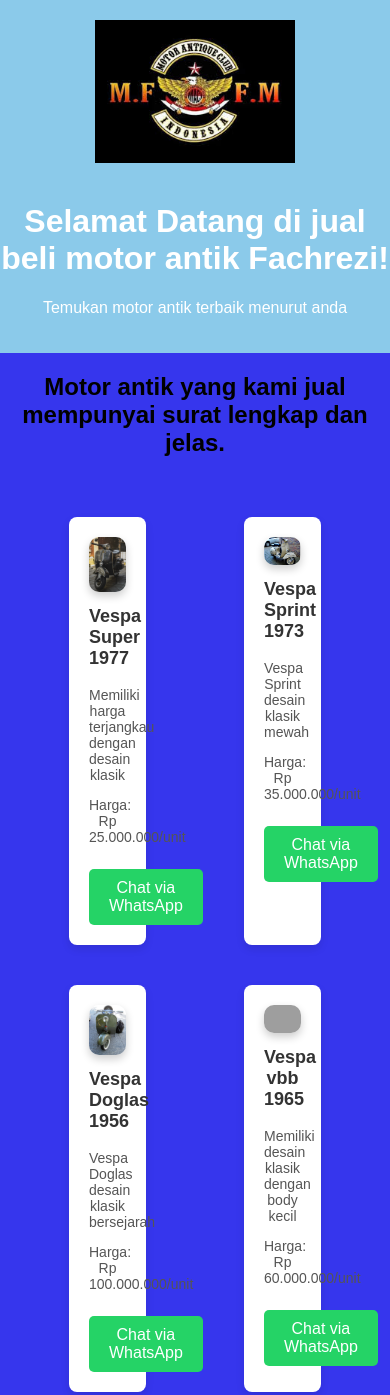
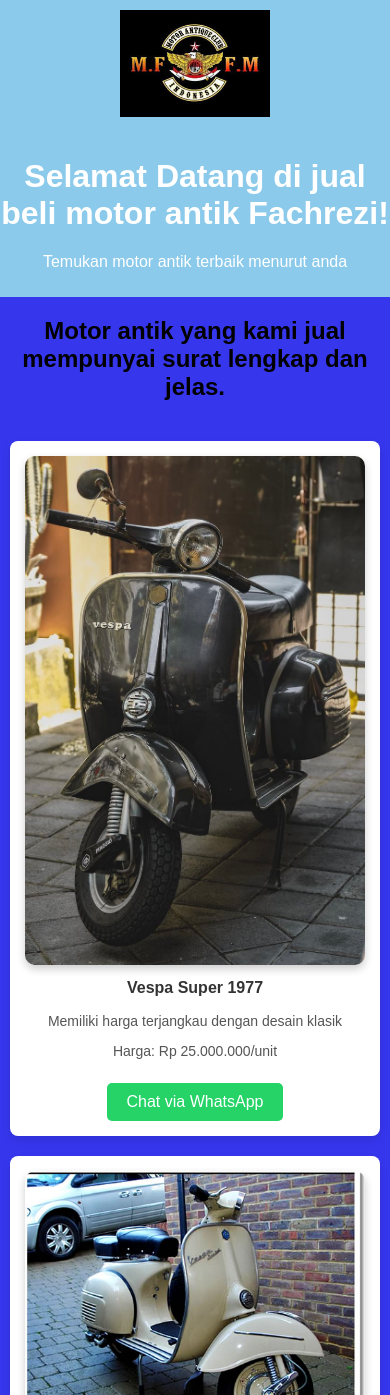
Before and after one commit to fachrezi-1234/toko-motor, a plain HTML site: page index.html in a window 390 px wide. Shown: the top 1395 px of the page. Drawn offline with Linux system fonts and the light colour scheme; grey boxes are pictures that could not be loaded.

Commit message:
Add files via upload

```diff
--- a/index.html
+++ b/index.html
@@ -154,6 +154,74 @@
             margin-right: 10px;
             text-decoration: none;
             color: black;
+        }
+
+         /* Media Query untuk tampilan di perangkat mobile */
+         @media screen and (max-width: 768px) {
+            /* Mengubah tata letak header */
+            header {
+                padding: 10px 0;
+            }
+
+            /* Mengatur logo lebih kecil pada layar kecil */
+            header img {
+                width: 150px;
+            }
+
+            /* Produk menjadi satu kolom */
+            .produk-container {
+                display: block;
+                padding: 10px;
+            }
+
+            /* Menyesuaikan ukuran produk */
+            .produk {
+                width: 100%; /* Mengubah produk menjadi satu kolom */
+                margin: 10px 0;
+                padding: 15px;
+            }
+
+            /* Mengubah ukuran gambar produk */
+            .produk img {
+                width: 100%;
+                height: auto;
+            }
+
+            /* Mengubah ukuran teks untuk lebih mudah dibaca di ponsel */
+            .produk h3 {
+                font-size: 16px;
+            }
+
+            .produk p {
+                font-size: 14px;
+            }
+
+            /* Memperbesar ukuran tombol WhatsApp */
+            .produk a {
+                font-size: 16px;
+                padding: 12px 25px;
+            }
+
+            /* Menyesuaikan ukuran peta */
+            iframe {
+                width: 100%;
+                height: 300px;
+            }
+
+            /* Mengatur ukuran footer */
+            footer {
+                font-size: 12px;
+            }
+
+            /* Mengatur ikon sosial media */
+            .social-media a {
+                margin-right: 15px;
+            }
+
+            .social-media img {
+                width: 30px;
+                height: 30px;
+            }
         }
 
     </style>
```
